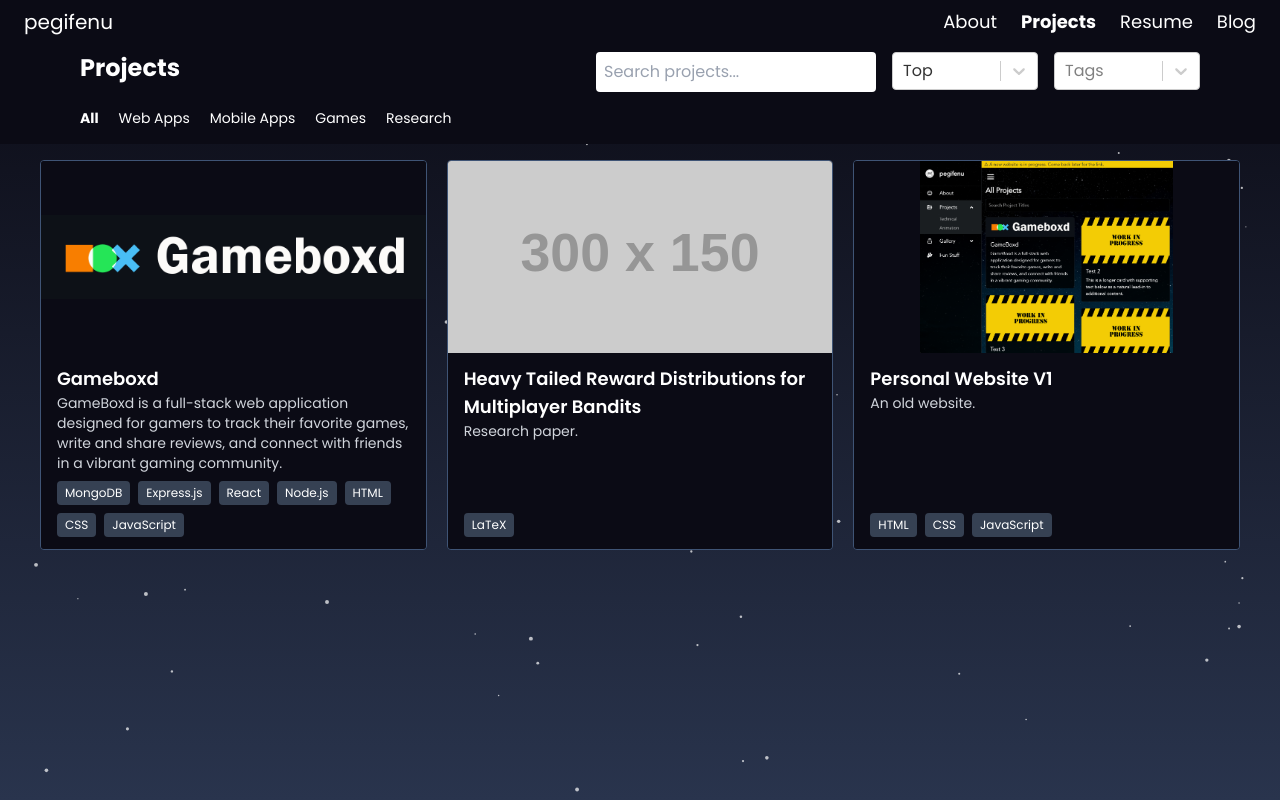
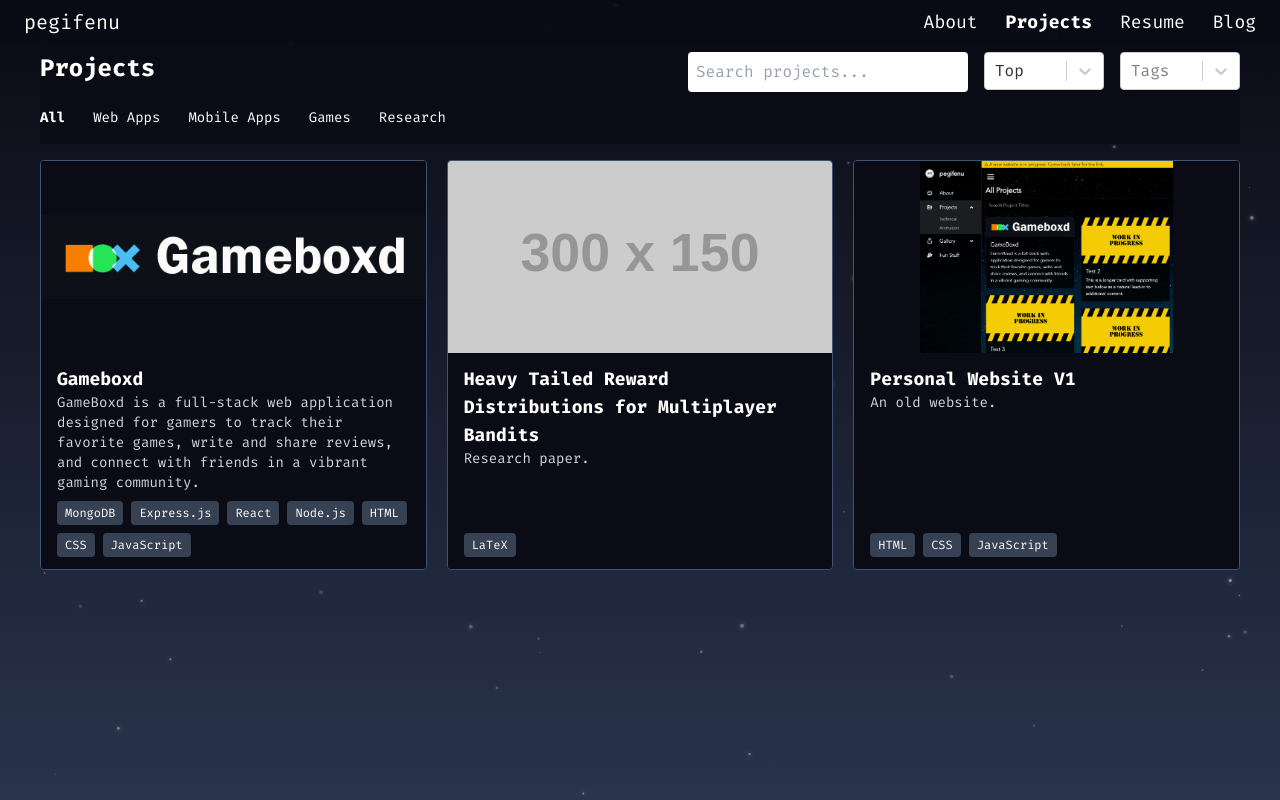
Before and after one commit to pegifenu/pegifenu.github.io, a React (Vite) app: page /projects in a window 1280 px wide. Built offline with nearby package versions, Linux system fonts and the light colour scheme.

Commit message:
adjusted particles and new font!?

```diff
--- a/package.json
+++ b/package.json
@@ -28,6 +28,7 @@
     "react-select": "^5.10.1",
     "tailwind-merge": "^3.2.0",
     "tailwindcss": "^4.1.3",
+    "tsparticles": "^3.8.1",
     "tw-animate-css": "^1.2.5"
   },
   "devDependencies": {
--- a/src/App.css
+++ b/src/App.css
@@ -1,4 +1,4 @@
-@import url("https://fonts.googleapis.com/css2?family=Poppins:ital,wght@0,100;0,200;0,300;0,400;0,500;0,600;0,700;0,800;0,900;1,100;1,200;1,300;1,400;1,500;1,600;1,700;1,800;1,900&display=swap");
+@import url("https://fonts.googleapis.com/css2?family=Fira+Mono:wght@400;500;700&family=Jost:ital,wght@0,100..900;1,100..900&display=swap");
 @import "tailwindcss";
 @import "tw-animate-css";
 
@@ -8,7 +8,7 @@
 }
 
 body {
-  font-family: "Poppins";
+  font-family: "Fira Mono";
   overflow-x: hidden;
   width: 100%;
   height: 100%;
--- a/src/App.jsx
+++ b/src/App.jsx
@@ -12,7 +12,6 @@
 import Resume from "./pages/Resume";
 import Blog from "./pages/Blog";
 import BlogPost from "./pages/BlogPost";
-import { easeInOut } from "motion/react";
 
 function App() {
   const [init, setInit] = useState(false);
@@ -44,10 +43,6 @@
       fpsLimit: 120,
       interactivity: {
         events: {
-          onClick: {
-            enable: true,
-            mode: "repulse",
-          },
           onHover: {
             enable: true,
             mode: "bubble",
@@ -59,14 +54,6 @@
             duration: 2, // how long the effect lasts
             opacity: 0, // target opacity (less than 1 = more transparent)
             size: 0, // (optional) slightly increase or maintain size
-          },
-          repulse: {
-            distance: 200,
-            duration: 0.5,
-            factor: 100,
-            speed: 1,
-            maxSpeed: 50,
-            easing: easeInOut,
           },
         },
       },
@@ -81,7 +68,7 @@
             default: "bounce",
           },
           random: false,
-          speed: 0.1,
+          speed: 0.05,
           straight: false,
         },
         number: {
@@ -91,13 +78,24 @@
           value: 200,
         },
         opacity: {
-          value: 0.7,
+          animation: {
+            enable: true,
+            speed: 0.5,
+            sync: false,
+          },
+          value: { min: 0.1, max: 0.5 },
+          random: true,
+        },
+        shadow: {
+          enable: true,
+          color: "#ffffff", // or a soft color glow like "#00ffff"
+          blur: 5, // adjust blur radius
         },
         shape: {
           type: "circle",
         },
         size: {
-          value: { min: 0.5, max: 2 },
+          value: { min: 0.2, max: 2 },
         },
       },
       detectRetina: true,
--- a/src/components/Navbar.jsx
+++ b/src/components/Navbar.jsx
@@ -32,8 +32,8 @@
     ));
 
   return (
-    <div className="sticky top-0 text-lg text-white">
-      <div className="bg-dark-blue z-20 flex items-center justify-between px-6 py-2">
+    <div className="sticky top-0 z-20 text-lg text-white">
+      <div className="bg-dark-blue/80 flex items-center justify-between px-6 py-2 backdrop-blur-md">
         <NavLink to="/" className="text-xl">
           pegifenu
         </NavLink>
@@ -48,7 +48,7 @@
         </button>
 
         {/* Desktop links */}
-        <div className="z-1 hidden gap-6 md:flex">
+        <div className="z-1 hidden gap-7 md:flex">
           {renderNavLinks("cursor-pointer")}
         </div>
       </div>
--- a/src/components/ProfileCard.jsx
+++ b/src/components/ProfileCard.jsx
@@ -70,7 +70,7 @@
             animate={{ opacity: 1, scale: 1 }}
             exit={{ opacity: 0, scale: 0 }}
             key={name}
-            transition={{ type: "spring", bounce: 0, duration: 0.5 }}
+            transition={{ type: "spring", bounce: 0, duration: 0.3 }}
             whileHover={{ y: -5 }}
           >
             <a
--- a/src/components/ProjectNav.jsx
+++ b/src/components/ProjectNav.jsx
@@ -13,14 +13,14 @@
   }));
 
   return (
-    <>
-      <div className="bg-dark-blue flex flex-col gap-2 px-20 text-white">
+    <div className="mx-10">
+      <div className="bg-dark-blue z-10 mx-auto flex max-w-300 flex-col gap-2 text-white">
         <div className="flex flex-col justify-between gap-4 py-2 md:flex-row">
           <div className="text-2xl font-bold">Projects</div>
 
           <Filter filters={filters} setFilters={setFilters} />
         </div>
-        <div className="flex justify-between gap-5 pb-4 text-sm md:justify-start">
+        <div className="flex justify-between gap-7 pb-4 text-sm md:justify-start">
           {categories.map((category, index) => (
             <button
               key={index}
@@ -38,7 +38,7 @@
           ))}
         </div>
       </div>
-    </>
+    </div>
   );
 };
 
--- a/src/pages/About.jsx
+++ b/src/pages/About.jsx
@@ -8,9 +8,9 @@
       <div className="flex flex-col gap-5 text-white">
         <h1 className="text-4xl">pegifenu</h1>
         <p>
-          Hi. I go by pegifenu on the Internet, but you can call me Peg. I’m an
-          aspiring software engineer currently pursuing a degree in computer
-          science.
+          Hi. I go by pegifenu on the Internet, but you can call me Peg or
+          Glycol. I’m an aspiring software engineer currently pursuing a degree
+          in computer science.
         </p>
         <p>
           Outside of computer science, I enjoy and am improving my skills in
--- a/src/pages/Projects.jsx
+++ b/src/pages/Projects.jsx
@@ -84,7 +84,7 @@
       <ProjectNav filters={filters} setFilters={setFilters} />
 
       <Dialog.Root>
-        <div className="mx-10">
+        <div className="z-10 mx-10">
           <div className="mx-auto grid max-w-300 grid-cols-1 gap-5 py-4 sm:grid-cols-2 lg:grid-cols-3">
             <AnimatePresence mode="popLayout" initial={false}>
               {console.log(filters)}
@@ -95,7 +95,7 @@
                     initial={{ opacity: 0, scale: 0 }}
                     animate={{ opacity: 1, scale: 1 }}
                     exit={{ opacity: 0, scale: 0 }}
-                    transition={{ type: "spring", bounce: 0, duration: 0.5 }}
+                    transition={{ type: "spring", bounce: 0, duration: 0.3 }}
                     onClick={() => setSelectedProject(project)}
                     whileHover={{ y: -5 }}
                   >
```
Also changed, not shown: 1 other file (tests, documents, lock files or other folders).
